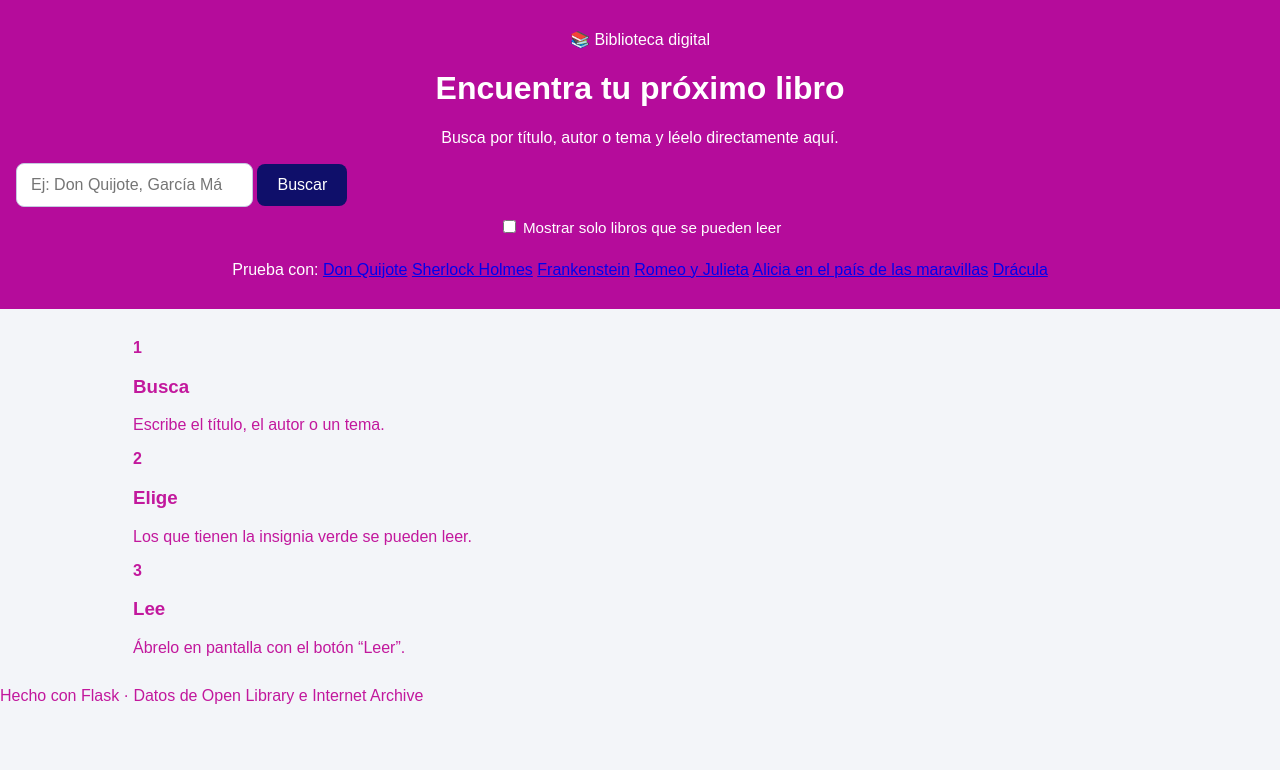
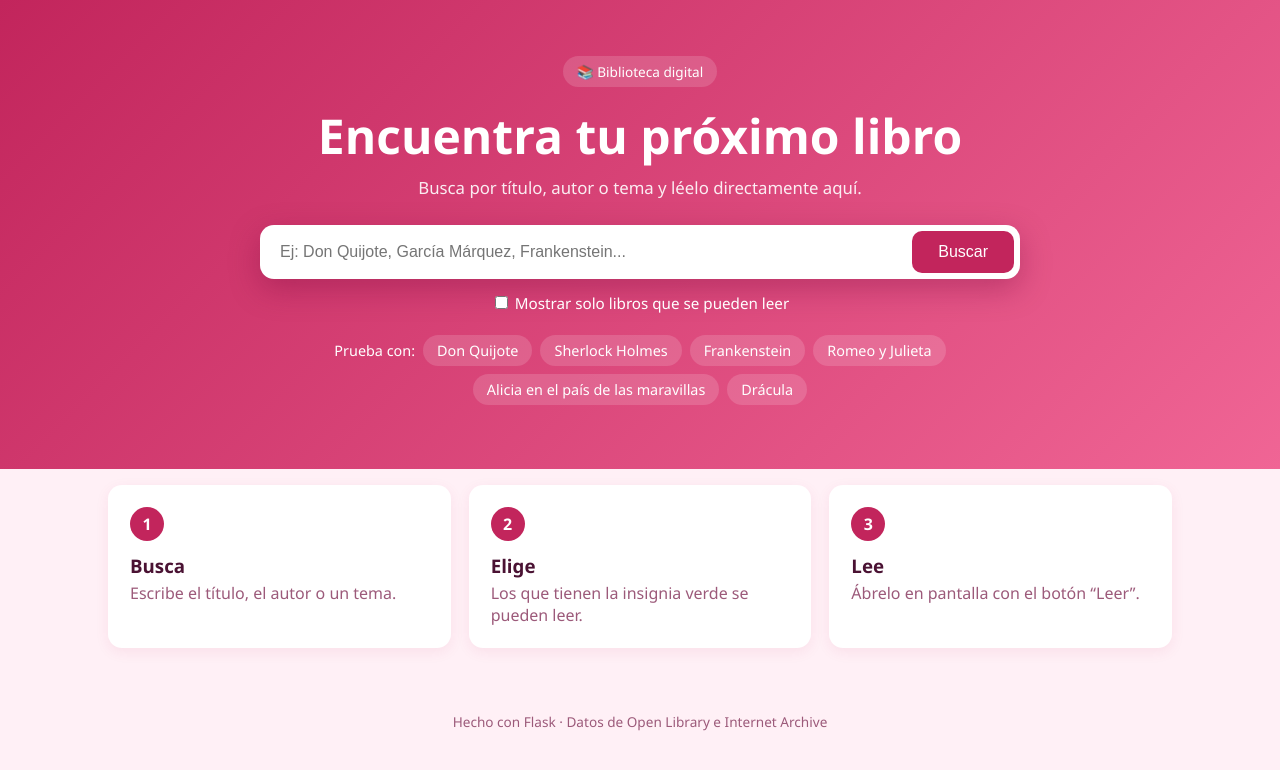
Before and after one commit to franklinlloreda3-creator/buscador_libros, a Flask app: page / in a window 1280 px wide. Shown: the top 770 px of the page. Run offline with Flask 3, Linux system fonts and the light colour scheme.

Commit message:
Update estilos.css

```diff
--- a/static/estilos.css
+++ b/static/estilos.css
@@ -1,53 +1,114 @@
-* {
-    box-sizing: border-box;
+:root {
+    --azul: #c2255c;
+    --azul-claro: #f06595;
+    --texto: #4a1233;
+    --fondo: #fff0f6;
+    --gris: #9c5a7a;
+    --gris-claro: #fbd3e4;
+    --verde: #1b7f3b;
 }
+
+* { box-sizing: border-box; }
 
 body {
     margin: 0;
-    font-family: Arial, sans-serif;
-    background: #f3f5f9;
-    color: #c2189d;
+    font-family: "Segoe UI", Arial, sans-serif;
+    background: var(--fondo);
+    color: var(--texto);
 }
 
-header {
-    background: #b50c9b;
+.hero {
+    background: linear-gradient(135deg, var(--azul) 0%, var(--azul-claro) 100%);
     color: white;
+    padding: 56px 18px 64px;
     text-align: center;
-    padding: 30px 16px;
 }
 
-main {
-    max-width: 1050px;
-    margin: 30px auto;
-    padding: 0 18px;
+.hero-contenido { max-width: 760px; margin: 0 auto; }
+
+.etiqueta {
+    display: inline-block;
+    background: rgba(255, 255, 255, 0.15);
+    padding: 6px 14px;
+    border-radius: 999px;
+    font-size: 0.85rem;
 }
 
-form {
+.hero h1 { font-size: clamp(1.9rem, 5vw, 3rem); margin: 16px 0 8px; }
+.hero p { margin: 0 0 26px; opacity: 0.9; font-size: 1.05rem; }
+
+.barra {
     display: flex;
-    gap: 10px;
-    margin-bottom: 25px;
+    background: white;
+    border-radius: 14px;
+    padding: 6px;
+    box-shadow: 0 10px 30px rgba(120, 10, 60, 0.35);
 }
 
-form input[type="search"] {
+.barra input {
     flex: 1;
+    min-width: 0;
+    border: none;
+    outline: none;
     padding: 12px 14px;
     font-size: 1rem;
-    border: 1px solid #c5cae0;
-    border-radius: 8px;
+    border-radius: 10px;
+    color: var(--texto);
 }
 
-form button {
-    padding: 12px 20px;
+.barra button {
+    border: none;
+    background: var(--azul);
+    color: white;
     font-size: 1rem;
-    color: white;
-    background: #0f0f6a;
-    border: none;
-    border-radius: 8px;
+    padding: 12px 26px;
+    border-radius: 10px;
     cursor: pointer;
 }
 
-form button:hover {
-    background: #25259a;
+.barra button:hover { background: #a61e4d; }
+.barra button:disabled { opacity: 0.7; cursor: wait; }
+
+.filtro { display: block; margin-top: 14px; font-size: 0.95rem; cursor: pointer; }
+
+.sugerencias {
+    margin-top: 22px;
+    display: flex;
+    flex-wrap: wrap;
+    gap: 8px;
+    justify-content: center;
+    align-items: center;
+    font-size: 0.9rem;
+}
+
+.sugerencias a {
+    color: white;
+    text-decoration: none;
+    background: rgba(255, 255, 255, 0.15);
+    padding: 6px 14px;
+    border-radius: 999px;
+}
+
+.sugerencias a:hover { background: rgba(255, 255, 255, 0.3); }
+
+main { max-width: 1100px; margin: -28px auto 40px; padding: 0 18px; }
+main > :first-child { margin-top: 44px; }
+
+.encabezado-resultados {
+    display: flex;
+    justify-content: space-between;
+    align-items: center;
+    gap: 12px;
+    margin: 44px 0 18px;
+}
+
+.encabezado-resultados h2 { margin: 0; font-size: 1.4rem; }
+
+.contador {
+    background: var(--gris-claro);
+    padding: 4px 12px;
+    border-radius: 999px;
+    font-size: 0.85rem;
 }
 
 .mensaje {
@@ -57,83 +118,163 @@ form button:hover {
     border-radius: 6px;
 }
 
+.pasos {
+    display: grid;
+    grid-template-columns: repeat(auto-fit, minmax(220px, 1fr));
+    gap: 18px;
+    margin-top: 12px;
+}
+
+.pasos div {
+    background: white;
+    padding: 22px;
+    border-radius: 14px;
+    box-shadow: 0 4px 14px rgba(194, 37, 92, 0.08);
+}
+
+.pasos b {
+    display: inline-flex;
+    width: 34px;
+    height: 34px;
+    align-items: center;
+    justify-content: center;
+    background: var(--azul);
+    color: white;
+    border-radius: 50%;
+}
+
+.pasos h3 { margin: 12px 0 4px; }
+.pasos p { margin: 0; color: var(--gris); }
+
 .resultados {
     display: grid;
-    grid-template-columns: repeat(auto-fill, minmax(220px, 1fr));
-    gap: 20px;
+    grid-template-columns: repeat(auto-fill, minmax(230px, 1fr));
+    gap: 22px;
 }
 
 .libro {
     background: white;
-    border-radius: 12px;
-    padding: 16px;
-    box-shadow: 0 2px 8px rgba(15, 15, 106, 0.1);
+    border-radius: 16px;
+    overflow: hidden;
+    box-shadow: 0 4px 14px rgba(194, 37, 92, 0.08);
+    display: flex;
+    flex-direction: column;
+    transition: transform 0.2s, box-shadow 0.2s;
 }
 
-.libro h3 {
-    font-size: 1.05rem;
-    margin: 12px 0 8px;
+.libro:hover {
+    transform: translateY(-5px);
+    box-shadow: 0 12px 28px rgba(194, 37, 92, 0.18);
 }
 
-.libro p {
-    margin: 4px 0;
-    font-size: 0.92rem;
-}
+.marco-portada { position: relative; background: var(--gris-claro); }
 
-.libro a {
-    display: inline-block;
-    margin-top: 10px;
-    color: #0f0f6a;
-    font-weight: bold;
-}
-
-.portada,
-.sin-portada {
-    width: 100%;
-    height: 280px;
-    border-radius: 8px;
-}
-
-.portada {
-    object-fit: cover;
-}
+.portada, .sin-portada { width: 100%; height: 300px; display: block; }
+.portada { object-fit: cover; }
 
 .sin-portada {
     display: flex;
+    flex-direction: column;
     align-items: center;
     justify-content: center;
-    background: #e4e7f2;
-    color: #6b7099;
+    gap: 6px;
+    color: var(--gris);
     font-size: 0.9rem;
 }
 
-form {
-    flex-wrap: wrap;
-    align-items: center;
+.sin-portada span { font-size: 2.4rem; }
+
+.insignia {
+    position: absolute;
+    top: 12px;
+    left: 12px;
+    color: white;
+    font-size: 0.75rem;
+    font-weight: bold;
+    padding: 4px 12px;
+    border-radius: 999px;
 }
 
-.filtro {
-    flex-basis: 100%;
-    font-size: 0.95rem;
-}
+.insignia.libre { background: var(--verde); }
+.insignia.prestamo { background: var(--azul-claro); }
+
+.info { padding: 16px; display: flex; flex-direction: column; flex: 1; }
+.info h3 { margin: 0 0 6px; font-size: 1.05rem; line-height: 1.25; }
+.autor { margin: 0; font-weight: 600; }
+.anio { margin: 2px 0 14px; color: var(--gris); font-size: 0.85rem; }
 
 .boton-leer {
     display: block;
+    width: 100%;
     text-align: center;
-    padding: 10px;
-    color: white !important;
-    background: #1b7f3b;
-    border-radius: 8px;
+    padding: 11px;
+    border: none;
+    border-radius: 10px;
+    background: var(--azul);
+    color: white;
+    font-size: 0.95rem;
+    font-weight: 600;
+    text-decoration: none;
+    cursor: pointer;
+    margin-top: auto;
+}
+
+.boton-leer:hover { background: #a61e4d; }
+
+.nota { color: var(--gris); font-size: 0.8rem; margin: 8px 0 0; }
+
+.ficha {
+    margin-top: 12px;
+    color: var(--azul);
+    font-size: 0.85rem;
+    font-weight: 600;
     text-decoration: none;
 }
 
-.boton-leer:hover {
-    background: #156830;
+.ficha:hover { text-decoration: underline; }
+
+footer { text-align: center; color: var(--gris); font-size: 0.85rem; padding: 24px 12px 36px; }
+
+dialog#lector {
+    width: min(1000px, 96vw);
+    height: 92vh;
+    padding: 0;
+    border: none;
+    border-radius: 16px;
+    overflow: hidden;
 }
 
-.nota {
-    color: #6b7099;
-    font-size: 0.8rem !important;
+dialog#lector[open] { display: flex; flex-direction: column; }
+dialog#lector::backdrop { background: rgba(60, 10, 35, 0.7); }
+
+.lector-barra {
+    display: flex;
+    justify-content: space-between;
+    align-items: center;
+    gap: 12px;
+    background: var(--azul);
+    color: white;
+    padding: 12px 16px;
 }
 
+.lector-barra div { display: flex; align-items: center; gap: 14px; flex-shrink: 0; }
+.lector-barra a { color: white; font-size: 0.85rem; }
+
+.lector-barra button {
+    background: rgba(255, 255, 255, 0.15);
+    color: white;
+    border: none;
+    width: 34px;
+    height: 34px;
+    border-radius: 50%;
+    cursor: pointer;
+    font-size: 1rem;
 }
+
+#lector-marco { flex: 1; width: 100%; border: none; }
+
+@media (max-width: 520px) {
+    .barra { flex-direction: column; gap: 6px; }
+    .barra button { width: 100%; }
+    .portada, .sin-portada { height: 260px; }
+}
```
